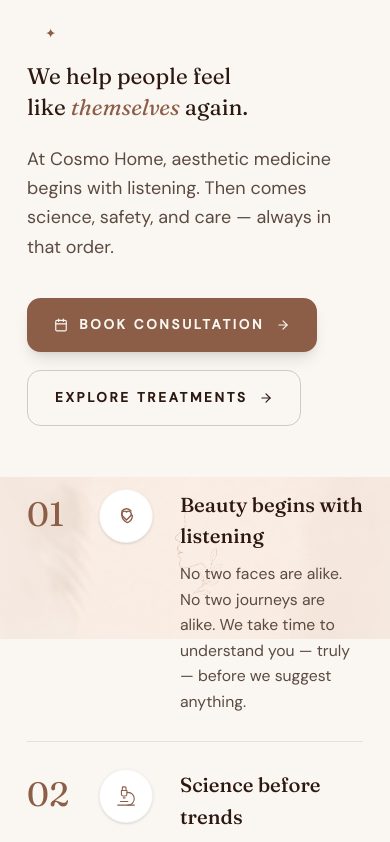
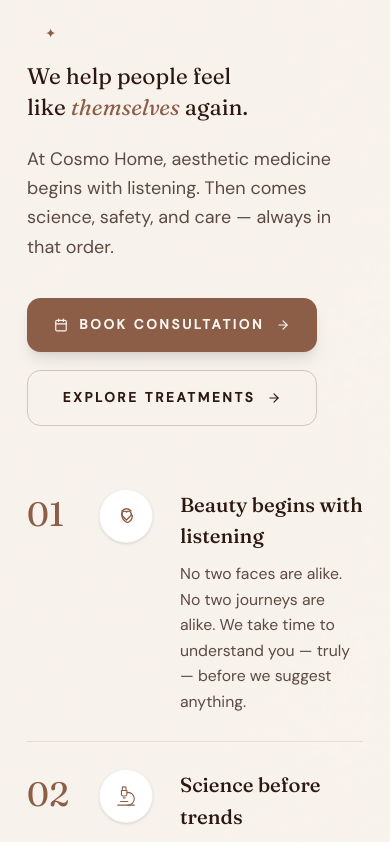
Before and after one commit to playkidsofficial6-oss/cosmohome, a React (Vite) app: page / in a window 390 px wide. Shown: the part 1122-1964 px from the top of the page. Built offline with nearby package versions, Linux system fonts and the light colour scheme.

Commit message:
ui: improve responsiveness of hero banner image and call-to-action buttons on mobile devices

```diff
--- a/src/pages/Home.tsx
+++ b/src/pages/Home.tsx
@@ -340,7 +340,7 @@ export function Philosophy() {
       <img
         src="/hero/main banner 2.webp"
         alt="Philosophy Background"
-        className="absolute inset-0 w-full h-full object-contain pointer-events-none select-none z-0"
+        className="absolute inset-0 w-full h-full object-cover md:object-contain object-right-bottom md:object-center opacity-30 md:opacity-100 pointer-events-none select-none z-0"
       />
 
       <div className="max-w-7xl mx-auto relative z-10">
@@ -381,12 +381,12 @@ export function Philosophy() {
             </FadeUp>
 
             <FadeUp delay={0.25}>
-              <div className="flex flex-wrap gap-4">
+              <div className="flex flex-col sm:flex-row gap-4 w-full">
                 <motion.a
                   href="/book-consultation"
                   whileHover={{ scale: 1.03, backgroundColor: "#734A37" }}
                   whileTap={{ scale: 0.97 }}
-                  className="group inline-flex items-center gap-2.5 px-6 py-4 bg-[#8C5D47] text-[#FAF7F2] text-xs tracking-[0.2em] uppercase font-semibold transition-all rounded-xl shadow-lg"
+                  className="group flex justify-center items-center gap-2.5 px-6 py-4 w-full sm:w-auto bg-[#8C5D47] text-[#FAF7F2] text-xs tracking-[0.2em] uppercase font-semibold transition-all rounded-xl shadow-lg"
                   style={B}
                 >
                   <Calendar size={14} className="shrink-0" />
@@ -396,7 +396,7 @@ export function Philosophy() {
                   href="/service"
                   whileHover={{ scale: 1.02, borderColor: "#8C5D47", color: "#8C5D47" }}
                   whileTap={{ scale: 0.98 }}
-                  className="group inline-flex items-center gap-2.5 px-6 py-4 border border-[#2C1810]/20 text-[#2C1810] text-xs tracking-[0.2em] uppercase font-semibold transition-all rounded-xl hover:bg-white/50"
+                  className="group flex justify-center items-center gap-2.5 px-6 py-4 w-full sm:w-auto border border-[#2C1810]/20 text-[#2C1810] text-xs tracking-[0.2em] uppercase font-semibold transition-all rounded-xl hover:bg-[#2C1810]/5"
                   style={B}
                 >
                   Explore Treatments <ArrowRight size={14} className="group-hover:translate-x-1 transition-transform" />
```
